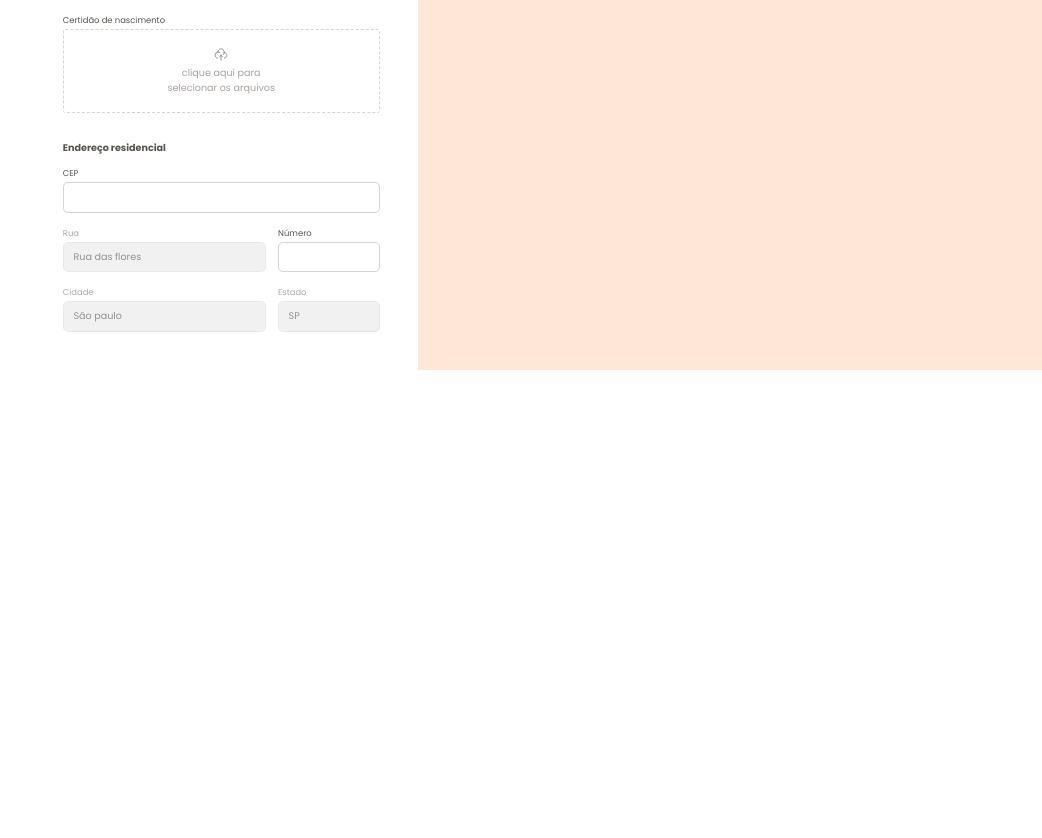
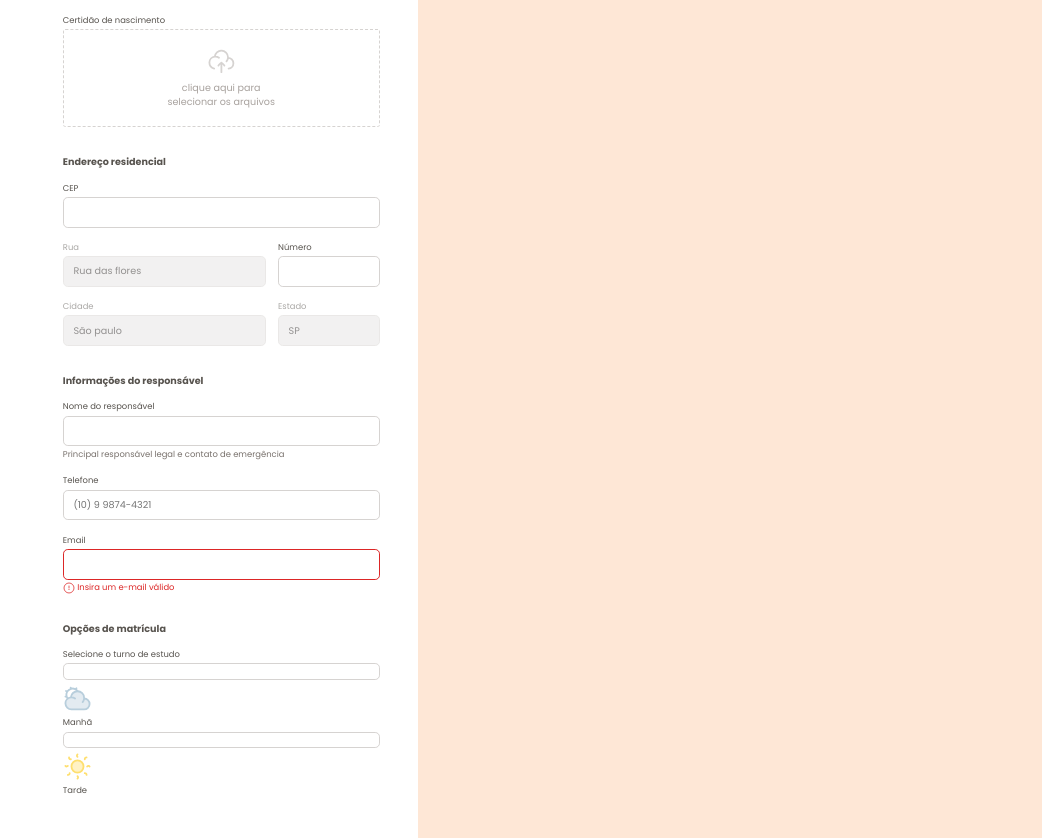
Before and after one commit to Makiikoo/project-fomulario-de-matricula, a plain HTML site: page index.html in a window 1280 px wide. Shown: the part 459-1297 px from the top of the page, without its empty margins (238-1280 px from the left). Before the commit the page ends 829 px from the top, so only its background shows below. Drawn offline with Linux system fonts and the light colour scheme.

Commit message:
Estruturando inputs do tipo rádio

```diff
--- a/index.html
+++ b/index.html
@@ -80,7 +80,11 @@
               type="file"
               id="birth-file"
               name="birth-file">
-              <img src="assets/icons/cloud-upload.svg" alt="">
+              <svg width="48" height="48" viewBox="0 0 48 48" fill="none" xmlns="http://www.w3.org/2000/svg">
+                <path d="M34.9552 18.0221C34.97 18.022 34.985 18.022 35 18.022C39.9706 18.022 44 22.0588 44 27.0386C44 31.6796 40.5 35.5016 36 36M34.9552 18.0221C34.9848 17.6921 35 17.3579 35 17.0202C35 10.9339 30.0752 6 24 6C18.2465 6 13.5247 10.4253 13.0408 16.0638M34.9552 18.0221C34.7506 20.2952 33.8572 22.3692 32.4856 24.033M13.0408 16.0638C7.96796 16.5475 4 20.8278 4 26.0366C4 30.8834 7.43552 34.9264 12 35.8546M13.0408 16.0638C13.3565 16.0337 13.6765 16.0183 14 16.0183C16.2516 16.0183 18.3295 16.7639 20.001 18.022" stroke="#D6D3D1" stroke-width="3" stroke-linecap="round" stroke-linejoin="round"/>
+                <path d="M24 26V42M24 26C22.5996 26 19.9831 29.9886 19 31M24 26C25.4004 26 28.017 29.9886 29 31" stroke="#D6D3D1" stroke-width="3" stroke-linecap="round" stroke-linejoin="round"/>
+                </svg>
+
               <p>
                 clique aqui para <br> selecionar os arquivos
               </p>
@@ -143,6 +147,70 @@
             </div>
 
           </fieldset>
+
+          <fieldset class="gardian">
+            <legend>Informações do responsável</legend>
+            <div class="input-wrapper">
+              <label for="gardian">Nome do responsável</label>
+              <input type="text"
+              id="gardian"
+              name="gardian">
+              <small>
+                Principal responsável legal e contato de emergência
+              </small>
+            </div>
+            <div class="input-wrapper">
+              <label for="phone">Telefone</label>
+              <input type="text"
+              id="phone"
+              name="phone"
+              placeholder="(10) 9 9874-4321">
+            </div>
+
+            <div class="input-wrapper">
+              <label for="mail">Email</label>
+              <input type="text"
+              id="mail"
+              name="mail"
+              required>
+              <div class="error">
+                <img src="assets/icons/alert-circle.svg" alt="ícone de alerta vermelho">
+                <span>Insira um e-mail válido</span>
+              </div>
+            </div>
+
+          </fieldset>
+
+          <fieldset class="enroll-options">
+            <legend>Opções de matrícula</legend>
+            <div class="input-wrapper">
+              <label> Selecione o turno de estudo</label>
+
+              <div class="radio-wrapper">
+                <div class="radio-inner">
+                  <div class="radio-image"></div>
+                  <input
+                  type="radio"
+                  name="study-shift"
+                  value="morning"
+                  id="morning">
+                  <img src="assets/icons/sun-cloud-02.svg" alt="ícone de sol com nuvem">
+                  <label for="morning">Manhã</label>
+                </div>
+
+                <div class="radio-inner">
+                  <div class="radio-image"></div>
+                  <input
+                  type="radio"
+                  name="study-shift"
+                  value="evening"
+                  id="evening">
+                  <img src="assets/icons/sun-02.svg" alt="ícone de sol com nuvem">
+                  <label for="evening">Tarde</label>
+                </div>
+              </div>
+            </div>
+          </fieldset>
         </form>
       </div>
     </main>
--- a/styles/fields/droparea.css
+++ b/styles/fields/droparea.css
@@ -1,4 +1,4 @@
-.dropzone{
+.dropzone {
   border: 1px dashed var(--stroke-default);
   border-radius: .25rem;
 
--- a/styles/fields/index.css
+++ b/styles/fields/index.css
@@ -21,7 +21,7 @@ label{
 input:focus,
 select:focus,
 textarea:focus,
-input[type="date"]:focus-within {
+input [type="date"]:focus-within {
   outline: .25rem solid var(--text-secondary);
   border: .125rem solid var(--stroke-highlight);
   outline-offset: .1px;
@@ -68,4 +68,30 @@ input{
 
     color: var(--text-primary);
   }
+
+  &:invalid{
+    border: 0.125rem solid var(--semantic-error);
+  }
+
+  & + small {
+    font: var(--text-sm);
+    color: #78716c;
+
+    display: inline-block;
+    margin-top: .25rem;
+  }
+
+  &[required] + .error{
+    display: flex;
+    align-items: center;
+    gap: .25rem;
+
+    font:var(--text-sm);
+    color: var(--semantic-error);
+
+    margin-top: .25rem;
+  }
+  &:not(:focus):valid + .error{
+    display: none;
+  }
 }
--- a/styles/forms.css
+++ b/styles/forms.css
@@ -1,5 +1,5 @@
 @import url(fields/index.css);
-form{
+form {
   margin-top: 3rem;
 }
 
--- a/styles/layout.css
+++ b/styles/layout.css
@@ -3,7 +3,7 @@
   grid-template-columns: 51.25% 48.75%;
 
   height: 100%;
-  overflow: hidden;
+  overflow: auto;
 }
 
 main{
```
Also changed, not shown: assets/icons/alert-circle.svg (added).
